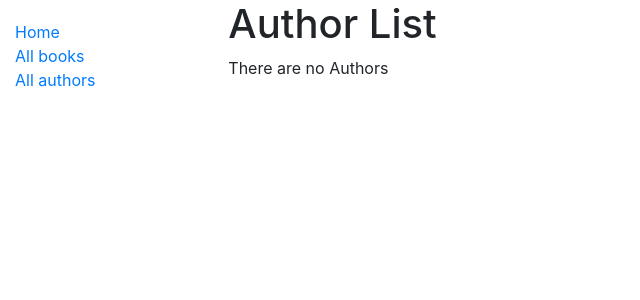
After one commit to ShimnaA/mylibrary, a Django app: page /catalog/authors/ in a window 1280 px wide. The commit adds this page. Shown: the top 300 px of the page, without its empty margins (0-640 px from the left). Run offline with Django 3.2, Linux system fonts and the light colour scheme; data that the repository does not hold is empty; some libraries are stand-ins or nearby versions.

Commit message:
author list and detail view

```diff
--- /dev/null
+++ b/catalog/templates/catalog/author_list.html
@@ -0,0 +1,19 @@
+{% extends "catalog/base_generic.html" %}
+
+{% block content %}
+  <h1>Author List</h1>
+  {% if author_list %}
+  <ul>
+    {% for author in author_list %}
+      <li>
+        <a href="{{ author.get_absolute_url }}">{{ author.first_name }}, {{ author.last_name}}
+          ( {{ author.date_of_birth }}- {% if author.date_of_death %} {{author.date_of_death}}  {%endif%} )
+
+        </a>
+      </li>
+    {% endfor %}
+  </ul>
+  {% else %}
+    <p>There are no Authors</p>
+  {% endif %}
+{% endblock %}
--- a/catalog/templates/catalog/base_generic.html
+++ b/catalog/templates/catalog/base_generic.html
@@ -17,7 +17,7 @@
         <ul class="sidebar-nav">
           <li><a href="{% url 'index' %}">Home</a></li>
           <li><a href="{% url 'books' %}">All books</a></li>
-          <li><a href="">All authors</a></li>
+          <li><a href="{% url 'authors'  %}">All authors</a></li>
         </ul>
      {% endblock %}
       </div>
--- a/catalog/templates/catalog/book_detail.html
+++ b/catalog/templates/catalog/book_detail.html
@@ -3,7 +3,7 @@
 {% block content %}
   <h1>Title: {{ book.title }}</h1>
 
-  <p><strong>Author:</strong> <a href="">{{ book.author }}</a></p> <!-- author detail link not yet defined -->
+  <p><strong>Author:</strong> <a href="{% url 'author-detail' book.author.pk  %}">{{ book.author }}</a></p> <!-- author detail link not yet defined -->
   <p><strong>Summary:</strong> {{ book.summary }}</p>
   <p><strong>ISBN:</strong> {{ book.isbn }}</p>
   <p><strong>Language:</strong> {{ book.language }}</p>
--- a/catalog/urls.py
+++ b/catalog/urls.py
@@ -1,8 +1,11 @@
-from django.urls import path
+from django.urls import path, re_path
 from . import views
+
 
 urlpatterns = [
     path('', views.index, name='index'),
     path('books/', views.BookListView.as_view(), name='books'),
-    path('book/<int:pk>', views.BookDetailView.as_view(), name='book-detail'),
+    re_path(r'^book/(?P<pk>\d+)$', views.BookDetailView.as_view(), name='book-detail'),
+    path('authors/', views.AuthorListView.as_view(), name='authors'),
+    path('author/<int:pk>', views.AuthorDetailView.as_view(), name='author-detail'),
 ]
--- a/catalog/views.py
+++ b/catalog/views.py
@@ -28,3 +28,10 @@ class BookListView(generic.ListView):
 
 class BookDetailView(generic.DetailView):
     model = Book
+
+class AuthorListView(generic.ListView):
+    model = Author
+    paginate_by = 3
+
+class AuthorDetailView(generic.DetailView):
+    model = Author
```
Also changed, not shown: catalog/templates/catalog/author_detail.html (added, +22 -0 lines).
